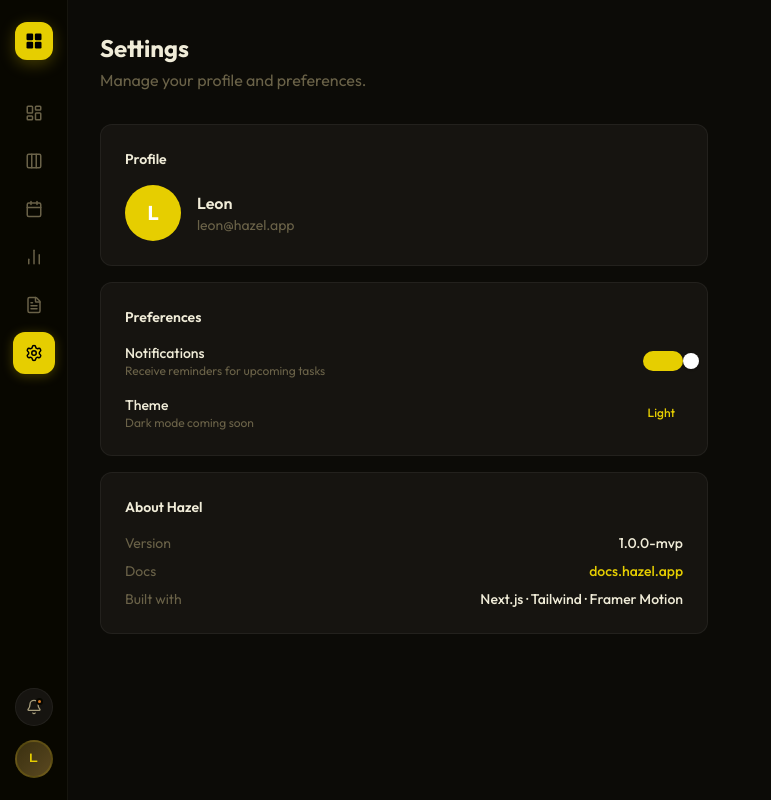
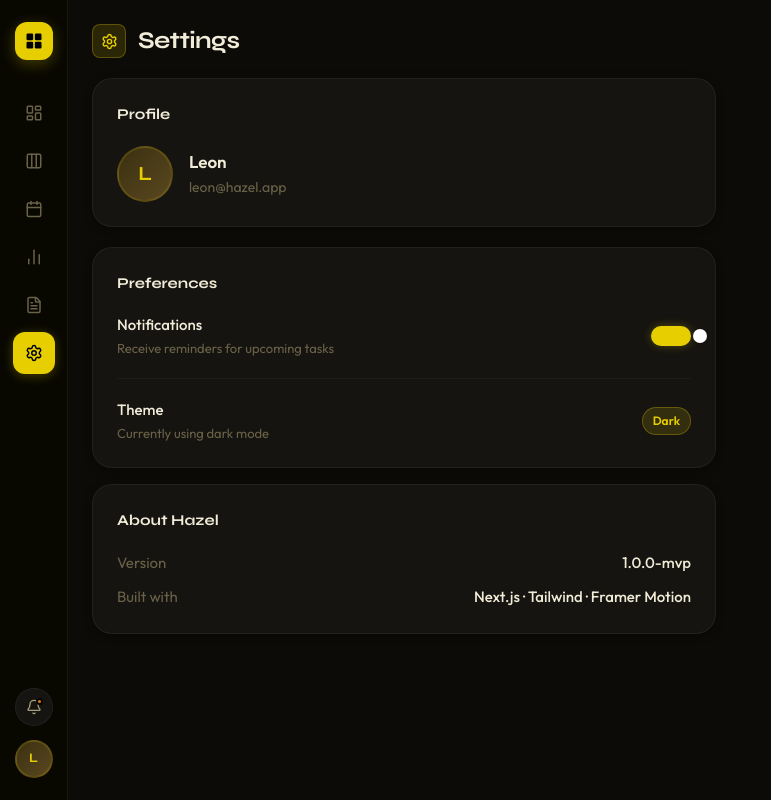
Before and after one commit to AgenticTI/arcsys-portfolio, a Next.js app in the folder saas-tarefas/: page /settings in a window 1280 px wide. Shown: the whole page, without its empty margins (0-771 px from the left). Built offline with nearby package versions, Linux system fonts and the light colour scheme.

Commit message:
feat(hazel): dark settings page

```diff
--- a/saas-tarefas/src/app/settings/page.tsx
+++ b/saas-tarefas/src/app/settings/page.tsx
@@ -1,18 +1,21 @@
 import { ProfileSection } from "@/features/settings/ProfileSection";
 import { PreferencesSection } from "@/features/settings/PreferencesSection";
+import { Settings } from "lucide-react";
 
 export default function SettingsPage() {
   return (
-    <div className="p-8 max-w-2xl">
-      <div className="mb-8">
-        <h1 className="text-2xl font-bold text-text-primary">Settings</h1>
-        <p className="text-text-muted mt-1">Manage your profile and preferences.</p>
+    <div className="flex flex-col p-6 gap-5 max-w-2xl">
+      {/* Header */}
+      <div className="flex items-center gap-3">
+        <div className="w-[34px] h-[34px] bg-accent-dim border border-accent-glow rounded-lg flex items-center justify-center text-accent">
+          <Settings className="w-[17px] h-[17px]" />
+        </div>
+        <h1 className="font-display text-2xl font-bold text-text-primary tracking-tight">
+          Settings
+        </h1>
       </div>
-
-      <div className="space-y-4">
-        <ProfileSection />
-        <PreferencesSection />
-      </div>
+      <ProfileSection />
+      <PreferencesSection />
     </div>
   );
 }
--- a/saas-tarefas/src/features/settings/PreferencesSection.tsx
+++ b/saas-tarefas/src/features/settings/PreferencesSection.tsx
@@ -6,11 +6,14 @@ function Toggle({ checked, onChange }: { checked: boolean; onChange: () => void
   return (
     <button
       onClick={onChange}
-      className={`relative w-10 h-5 rounded-full transition-colors ${checked ? "bg-accent" : "bg-gray-200"}`}
+      className={`relative w-10 h-5 rounded-full transition-colors ${
+        checked ? "bg-accent" : "bg-bg-card-2 border border-border"
+      }`}
+      style={checked ? { boxShadow: "0 0 8px rgba(230,206,0,0.3)" } : {}}
     >
       <span
-        className={`absolute top-0.5 w-4 h-4 rounded-full bg-white shadow transition-transform ${
-          checked ? "translate-x-5" : "translate-x-0.5"
+        className={`absolute top-[3px] w-[14px] h-[14px] rounded-full bg-white shadow transition-transform ${
+          checked ? "translate-x-[22px]" : "translate-x-[3px]"
         }`}
       />
     </button>
@@ -22,47 +25,41 @@ export function PreferencesSection() {
 
   return (
     <div className="space-y-4">
-      {/* Preferences */}
-      <div className="bg-bg-card rounded-xl border border-border p-6">
-        <h2 className="text-sm font-semibold text-text-primary mb-4">Preferences</h2>
-        <div className="space-y-4">
+      <div className="bg-bg-card rounded-[20px] border border-border p-6 shadow-[0_2px_8px_rgba(0,0,0,0.35)]">
+        <h2 className="font-display text-[15px] font-bold text-text-primary mb-5">Preferences</h2>
+        <div className="space-y-5">
           <div className="flex items-center justify-between">
             <div>
-              <p className="text-sm font-medium text-text-primary">Notifications</p>
-              <p className="text-xs text-text-muted">Receive reminders for upcoming tasks</p>
+              <p className="text-[15px] font-medium text-text-primary">Notifications</p>
+              <p className="text-[13px] text-text-muted mt-0.5">Receive reminders for upcoming tasks</p>
             </div>
             <Toggle checked={notifications} onChange={() => setNotifications((v) => !v)} />
           </div>
+          <div className="h-px bg-border-soft" />
           <div className="flex items-center justify-between">
             <div>
-              <p className="text-sm font-medium text-text-primary">Theme</p>
-              <p className="text-xs text-text-muted">Dark mode coming soon</p>
+              <p className="text-[15px] font-medium text-text-primary">Theme</p>
+              <p className="text-[13px] text-text-muted mt-0.5">Currently using dark mode</p>
             </div>
-            <span className="text-xs px-2 py-1 bg-accent-soft text-accent rounded-full font-medium">
-              Light
+            <span className="text-[12px] px-2.5 py-1 bg-accent-dim border border-accent-glow text-accent rounded-full font-semibold">
+              Dark
             </span>
           </div>
         </div>
       </div>
 
-      {/* About */}
-      <div className="bg-bg-card rounded-xl border border-border p-6">
-        <h2 className="text-sm font-semibold text-text-primary mb-4">About Hazel</h2>
-        <div className="space-y-2 text-sm">
-          <div className="flex justify-between">
-            <span className="text-text-muted">Version</span>
-            <span className="text-text-primary font-medium">1.0.0-mvp</span>
-          </div>
-          <div className="flex justify-between">
-            <span className="text-text-muted">Docs</span>
-            <a href="#" className="text-accent hover:underline font-medium">
-              docs.hazel.app
-            </a>
-          </div>
-          <div className="flex justify-between">
-            <span className="text-text-muted">Built with</span>
-            <span className="text-text-primary font-medium">Next.js · Tailwind · Framer Motion</span>
-          </div>
+      <div className="bg-bg-card rounded-[20px] border border-border p-6 shadow-[0_2px_8px_rgba(0,0,0,0.35)]">
+        <h2 className="font-display text-[15px] font-bold text-text-primary mb-5">About Hazel</h2>
+        <div className="space-y-3 text-[15px]">
+          {[
+            { label: "Version", value: "1.0.0-mvp" },
+            { label: "Built with", value: "Next.js · Tailwind · Framer Motion" },
+          ].map(({ label, value }) => (
+            <div key={label} className="flex justify-between">
+              <span className="text-text-muted">{label}</span>
+              <span className="text-text-primary font-medium">{value}</span>
+            </div>
+          ))}
         </div>
       </div>
     </div>
--- a/saas-tarefas/src/features/settings/ProfileSection.tsx
+++ b/saas-tarefas/src/features/settings/ProfileSection.tsx
@@ -2,15 +2,15 @@ import { mockUser } from "@/data/mock";
 
 export function ProfileSection() {
   return (
-    <div className="bg-bg-card rounded-xl border border-border p-6">
-      <h2 className="text-sm font-semibold text-text-primary mb-4">Profile</h2>
+    <div className="bg-bg-card rounded-[20px] border border-border p-6 shadow-[0_2px_8px_rgba(0,0,0,0.35)]">
+      <h2 className="font-display text-[15px] font-bold text-text-primary mb-5">Profile</h2>
       <div className="flex items-center gap-4">
-        <div className="w-14 h-14 rounded-full bg-accent flex items-center justify-center text-white text-xl font-bold">
-          {mockUser.avatarInitials}
+        <div className="w-14 h-14 rounded-full bg-gradient-to-br from-[#3A3010] to-[#5A4820] border-2 border-accent-dim flex items-center justify-center font-display text-xl font-bold text-accent">
+          {mockUser.avatarInitials.toUpperCase()}
         </div>
         <div>
-          <p className="text-base font-semibold text-text-primary">{mockUser.name}</p>
-          <p className="text-sm text-text-muted">{mockUser.email}</p>
+          <p className="text-[17px] font-semibold text-text-primary">{mockUser.name}</p>
+          <p className="text-[14px] text-text-muted mt-0.5">{mockUser.email}</p>
         </div>
       </div>
     </div>
```
